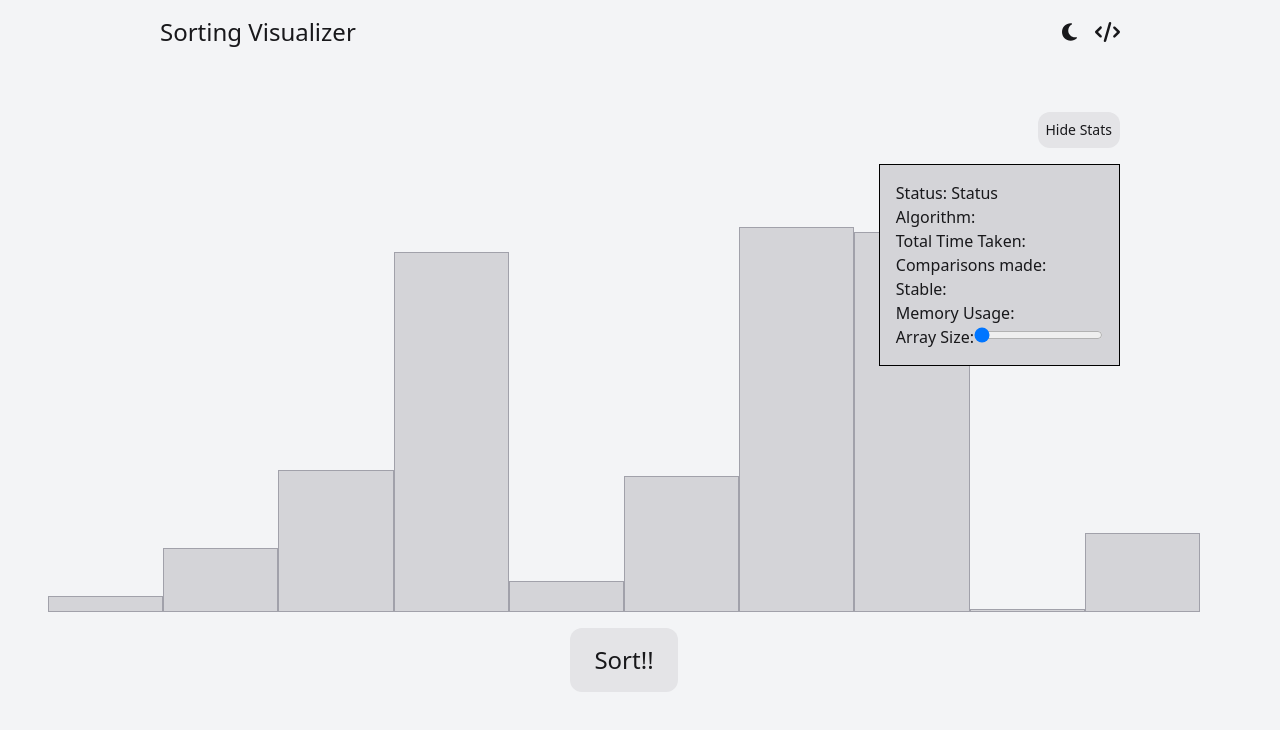
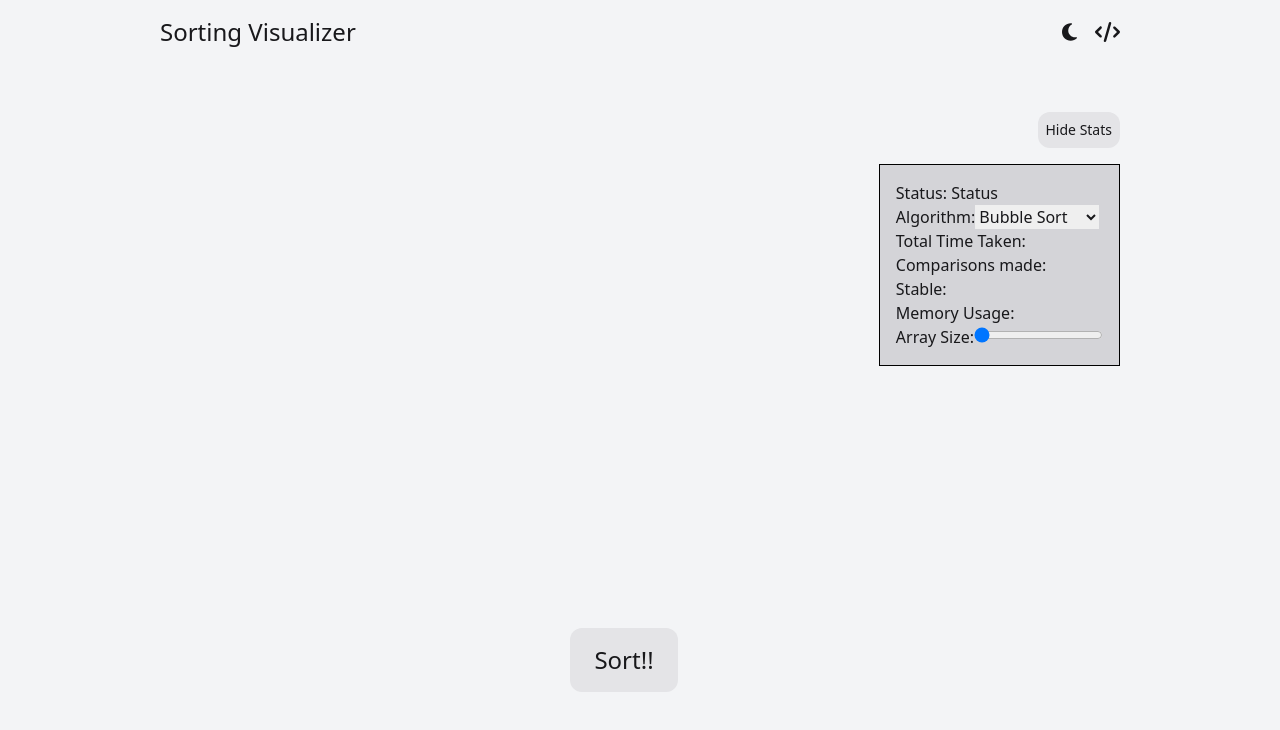
Before and after one commit to SharmaTushar1/SortingVisualizer, a Next.js app: page /home in a window 1280 px wide. Both pictures are taken after a click on the button "Show Stats". Shown: the top 730 px of the page. Built offline with nearby package versions, Linux system fonts and the light colour scheme.

Commit message:
Add bubble sort and refactor code

```diff
--- a/src/app/home/components/Bars.tsx
+++ b/src/app/home/components/Bars.tsx
@@ -1,27 +1,26 @@
 'use client';
 
 import { useStore } from "@/app/store"
+import bubbleSort from '../lib/bubbleSort';
 
 export default function Bars() {
 
   const propsData = useStore((state) => state);
 
-  const array: number[] = [];
-
-  for (let i = 1; i<=propsData.arraySize; i++) {
-    array.push(Math.random()*200);
+  const sortArray = (algorithm: string) => {
+    if (algorithm === 'bubbleSort') {
+      propsData.setArray(bubbleSort(propsData.array));
+    }
   }
-
-  console.log(array);
 
   return (
     <div className="flex w-[90vw] absolute -left-2 sm:-left-8 lg:-left-28 justify-evenly items-end h-[500px]">
       {
-        array.map((item, index) => (
+        propsData.array.map((item, index) => (
           <div key={index} className="dark:bg-zinc-700 bg-zinc-300 max-w-full w-[3px] min-w-[2px] flex-grow-[1] border border-zinc-400 dark:border-zinc-800" style={{height: `${item*2}px`}}></div>
         ))
       }
-      <button className="bg-zinc-200 dark:bg-zinc-800 text-2xl py-4 px-6 absolute -bottom-20 border-none rounded-xl ">
+      <button className="bg-zinc-200 dark:bg-zinc-800 text-2xl py-4 px-6 absolute -bottom-20 border-none rounded-xl" onClick={() => sortArray(propsData.algorithm)}>
         Sort!!
       </button>
     </div>
--- a/src/app/home/components/ToggleStats.tsx
+++ b/src/app/home/components/ToggleStats.tsx
@@ -1,7 +1,7 @@
 'use client';
 
 import { useStore } from '@/app/store';
-import {useState, ChangeEvent} from 'react';
+import {useState, useEffect, ChangeEvent} from 'react';
 
 export default function ToggleStats() {
 
@@ -13,7 +13,6 @@ export default function ToggleStats() {
 
   const toggleStats = () => {
     setVisible((prev) => !prev);
-
   }
 
   return (
@@ -35,7 +34,13 @@ export default function ToggleStats() {
 export function Stats({...props}: stats) {
 
   const handleChangeSlider = (event: ChangeEvent<HTMLInputElement>) => {
-    props.setArraySize(event.target.valueAsNumber);
+    // props.setArray(event.target.valueAsNumber);
+    const array: number[] = [];
+
+    for (let i = 1; i<=event.target.valueAsNumber; i++) {
+      array.push(Math.random()*200);
+    }
+    props.setArray(array);
   }
 
   return (
@@ -45,7 +50,12 @@ export function Stats({...props}: stats) {
         Status: {"Status"}
       </div>
       <div>
-        Algorithm: {props.algorithm}
+        Algorithm:
+        <select name={props.algorithm} onChange={(event) => props.setAlgorithm(event.target.value)}>
+          <option value={"bubbleSort"}>Bubble Sort</option>
+          <option value={"insertionSort"}>Insertion Sort</option>
+          <option value={"selectionSort"}>Selection Sort</option>
+        </select>
       </div>
       <div>
         {/* Time take for sorting (0 initially) */}
@@ -66,7 +76,7 @@ export function Stats({...props}: stats) {
       <div>
         {/* Array Size */}
         Array Size:
-        <input type="range" min="10" max="200" value={props.arraySize} onChange={handleChangeSlider}/>
+        <input type="range" min="10" max="200" value={props.array.length} onChange={handleChangeSlider}/>
       </div>
     </div>
   );
--- /dev/null
+++ b/src/app/home/lib/bubbleSort.ts
@@ -0,0 +1,12 @@
+export default function bubbleSort(array: number[]) {
+  do {
+    var swapped = false;
+    for (let i=1; i<array.length; i++) {
+      if (array[i-1]>array[i]) {
+        swapped = true;
+        [array[i-1], array[i]] = [array[i], array[i-1]];
+      }
+    }
+  } while (swapped);
+  return array;
+}
--- a/src/app/store.ts
+++ b/src/app/store.ts
@@ -11,8 +11,8 @@ interface SliderState {
   setIsStable: (newValue: boolean | undefined) => void;
   memoryUsage: string;
   setMemoryUsage: (newValue: string) => void;
-  arraySize: number;
-  setArraySize: (newArraySize: number) => void;
+  array: number[];
+  setArray: (newArray: number[]) => void;
 }
 
 export const useStore = create<SliderState>((set: any) => ({ // FIXME: Change this to actual type of the set function instead of any
@@ -26,7 +26,7 @@ export const useStore = create<SliderState>((set: any) => ({ // FIXME: Change th
   setIsStable: (newValue: boolean | undefined) => set({isStable: newValue}),
   memoryUsage: '',
   setMemoryUsage: (newValue: string) => set({memoryUsage: newValue}),
-  arraySize: 10,
-  setArraySize: (newArraySize: number) => set({arraySize: newArraySize}),
+  array: [],
+  setArray: (newArray: number[]) => set({array: newArray}),
   }
 ))
--- a/src/app/types.d.ts
+++ b/src/app/types.d.ts
@@ -9,6 +9,6 @@ type stats = {
   setIsStable: Dispatch<SetStateAction<boolean | undefined>>,
   memoryUsage: string,
   setMemoryUsage: Dispatch<SetStateAction<string>>,
-  arraySize: number,
-  setArraySize: (newArraySize: number) => any,
+  array: number[],
+  setArray: (newArray: number[]) => any,
 }
```
